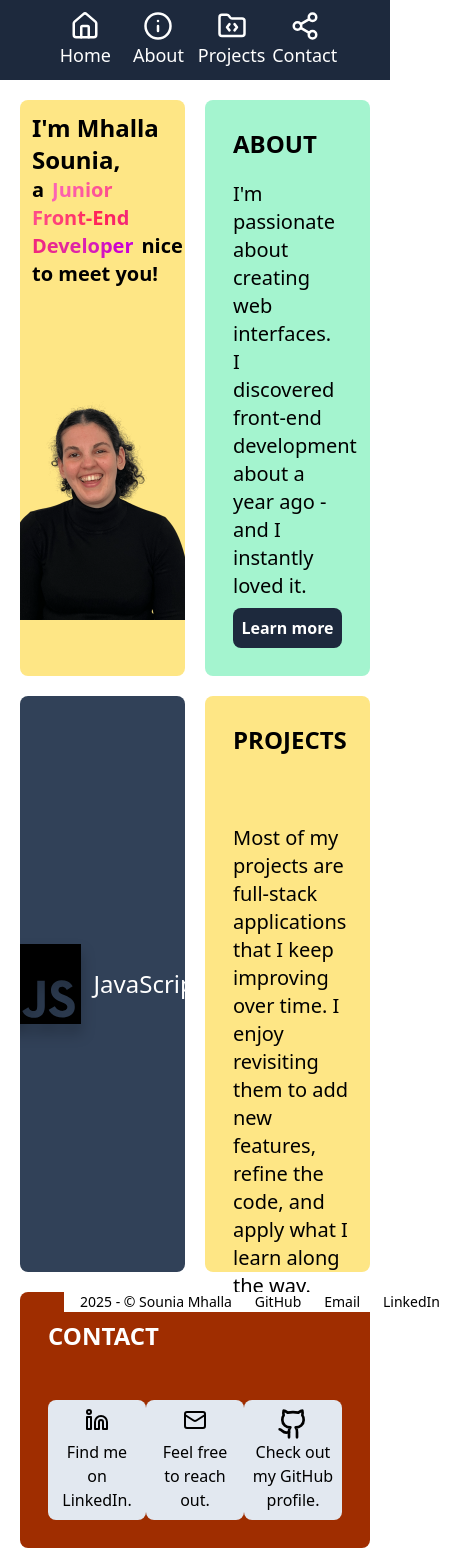
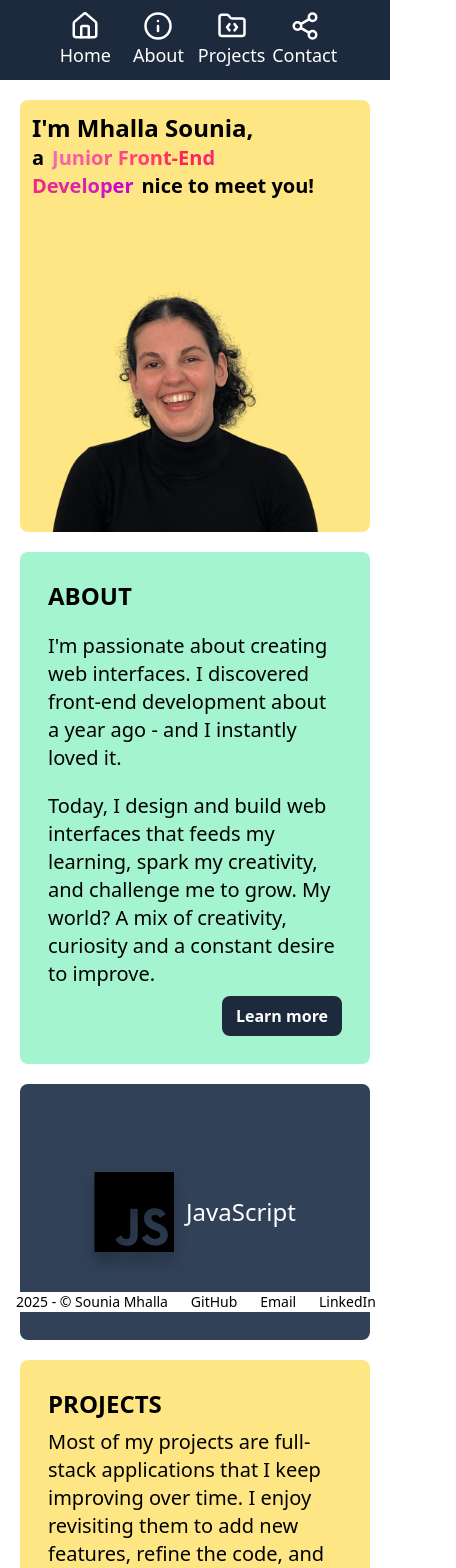
Before and after one commit to vickyfrosties/Portfolio, a React (Vite) app in the folder client/: page /home in a window 390 px wide. Shown: the top 1568 px of the page, 456 px wide, since content can reach past the window. Built offline with nearby package versions, Linux system fonts and the light colour scheme.

Commit message:
feat: add responsive design Home page for small small devices screen

```diff
--- a/client/src/components/Home.jsx
+++ b/client/src/components/Home.jsx
@@ -8,7 +8,7 @@ const Home = ({ className }) => {
   return (
     <>
       <section>
-        <section className="grid grid-cols-3 max-2xl:grid-cols-3 max-2xl:grid-rows-2 2xl:bg-red-500 2xl:grid-rows-2 max-2xl:h-full flex-col min-h-lvh grid-rows-3 p-5 gap-10 w-full max-lg:gap-5 border-b-1 max-md:grid-cols-2 ">
+        <section className="grid grid-cols-3 max-2xl:grid-cols-3 max-2xl:grid-rows-2 2xl:bg-red-500 2xl:grid-rows-2 max-2xl:h-full flex-col min-h-lvh grid-rows-3 p-5 gap-10 w-full max-lg:gap-5 border-b-1 max-md:grid-cols-2 max-sm:flex max-sm:border-0">
           <div className="bg-amber-200 row-span-2 rounded-lg max-2xl:row-start-1 max-2xl:row-end-3 2xl:bg-blue-500 2xl:row-span-2 max-lg:row-span-1 min-h-[250px]">
             <div className="rounded-lg h-full relative">
               <h2 className="text-4xl font-black text-stone-900 absolute ml-5 z-2 top-20 max-2xl:hidden">
@@ -16,7 +16,7 @@ const Home = ({ className }) => {
               </h2>
 
               <div className="absolute z-1 bottom-25 ml-5 mr-5 max-md:-bottom-5 max-md:p-3 max-md:m-auto max-2xl:left-80 max-2xl:static max-2xl:pt-5">
-                <h1 className="text-4xl font-bold max-md:text-2xl max-lg:text-2xl">
+                <h1 className="text-4xl font-bold max-md:text-2xl max-lg:text-2xl max-sm:text-2xl">
                   I'm Mhalla Sounia,
                 </h1>
 
@@ -47,7 +47,7 @@ const Home = ({ className }) => {
                 front-end development about a year ago - and I instantly loved
                 it.
               </p>
-              <p className="text-xl mt-5 max-lg:hidden">
+              <p className="text-xl mt-5 max-lg:hidden max-sm:block">
                 Today, I design and build web interfaces that feeds my learning,
                 spark my creativity, and challenge me to grow. My world? A mix
                 of creativity, curiosity and a constant desire to improve.
@@ -78,7 +78,7 @@ const Home = ({ className }) => {
                 features, refine the code, and apply what I learn along the way.
               </p>
 
-              <p className="text-xl h-30 max-lg:hidden">
+              <p className="text-xl h-30 max-lg:hidden max-sm:block">
                 This helps me build more complete and long-lasting projects
                 while I keep strengthening my skills.
               </p>
@@ -98,7 +98,7 @@ const Home = ({ className }) => {
             <h3 className="text-2xl text-white font-bold">CONTACT</h3>
             <section className="flex w-full justify-between max-md:justify-between">
               <div
-                className="flex flex-col justify-center items-center w-50 "
+                className="flex flex-col justify-center items-center w-50 max-sm:w-20"
                 role="link"
               >
                 <a
@@ -123,19 +123,19 @@ const Home = ({ className }) => {
                     <rect width="4" height="12" x="2" y="9" />
                     <circle cx="4" cy="4" r="2" />
                   </svg>
-                  <p className="text-center w-full pt-2">
+                  <p className="text-center w-full pt-2 max-sm:hidden">
                     Find me on LinkedIn.
                   </p>
                 </a>
               </div>
 
               <div
-                className="flex flex-col justify-center items-center w-50 "
+                className="flex flex-col justify-center items-center w-50 max-sm:w-20"
                 role="link"
               >
                 <a
                   href="mailto:sounia.mhalla@hotmail.com"
-                  className="bg-slate-200 rounded-lg p-2 flex flex-col justify-center items-center max-md:h-30"
+                  className="bg-slate-200 rounded-lg p-2 flex flex-col justify-center items-center max-md:h-30 max-sm:w-full"
                 >
                   <svg
                     xmlns="http://www.w3.org/2000/svg"
@@ -153,17 +153,17 @@ const Home = ({ className }) => {
                     <path d="m22 7-8.991 5.727a2 2 0 0 1-2.009 0L2 7" />
                     <rect x="2" y="4" width="20" height="16" rx="2" />
                   </svg>
-                  <p className="text-center w-full pt-2">
+                  <p className="text-center w-full pt-2 max-sm:hidden">
                     Feel free to reach out.
                   </p>
                 </a>
               </div>
 
-              <div className="flex flex-col justify-center items-center w-50 ">
+              <div className="flex flex-col justify-center items-center w-50 max-sm:w-20">
                 <a
                   href="https://github.com/vickyfrosties?tab=repositories"
                   target="_blank"
-                  className="bg-slate-200 rounded-lg p-2 flex flex-col justify-center items-center max-md:h-30"
+                  className="bg-slate-200 rounded-lg p-2 flex flex-col justify-center items-center max-md:h-30 max-sm:w-full"
                   role="link"
                 >
                   <svg
@@ -182,7 +182,7 @@ const Home = ({ className }) => {
                     <path d="M15 22v-4a4.8 4.8 0 0 0-1-3.5c3 0 6-2 6-5.5.08-1.25-.27-2.48-1-3.5.28-1.15.28-2.35 0-3.5 0 0-1 0-3 1.5-2.64-.5-5.36-.5-8 0C6 2 5 2 5 2c-.3 1.15-.3 2.35 0 3.5A5.403 5.403 0 0 0 4 9c0 3.5 3 5.5 6 5.5-.39.49-.68 1.05-.85 1.65-.17.6-.22 1.23-.15 1.85v4" />
                     <path d="M9 18c-4.51 2-5-2-7-2" />
                   </svg>
-                  <p className="text-center w-full">
+                  <p className="text-center w-full max-sm:hidden">
                     Check out my GitHub profile.
                   </p>
                 </a>
@@ -191,7 +191,7 @@ const Home = ({ className }) => {
           </div>
         </section>
       </section>
-      <Footer className="max-lg:-bottom-37 max-md:-bottom-117 max-md:left-2/3" />
+      <Footer className="max-lg:-bottom-37 max-md:-bottom-117 max-md:left-2/3 max-sm:fixed max-sm:w-full max-sm:left-1/2 " />
     </>
   );
 };
```
